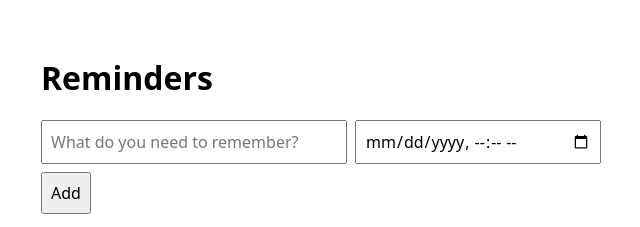
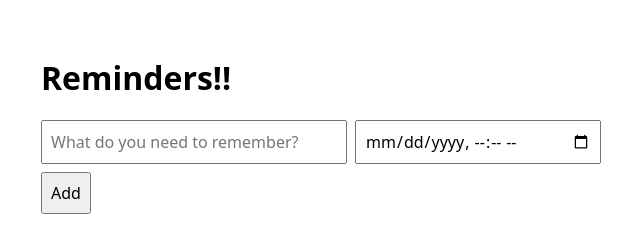
Before and after one commit to ryantetek/test-project, a website built with Vite: page index.html in a window 1280 px wide. Shown: the top 227 px of the page, 319-959 px from the left. Built offline with nearby package versions, Linux system fonts and the light colour scheme; some packages are replaced by stand-ins of ours; no server answers; the database is empty.

Commit message:
code rev

```diff
--- a/index.html
+++ b/index.html
@@ -7,7 +7,7 @@
   </head>
   <body>
     <main>
-      <h1>Reminders</h1>
+      <h1>Reminders!!</h1>
       <form id="add-form">
         <input id="title" placeholder="What do you need to remember?" required />
         <input id="due" type="datetime-local" />
```
